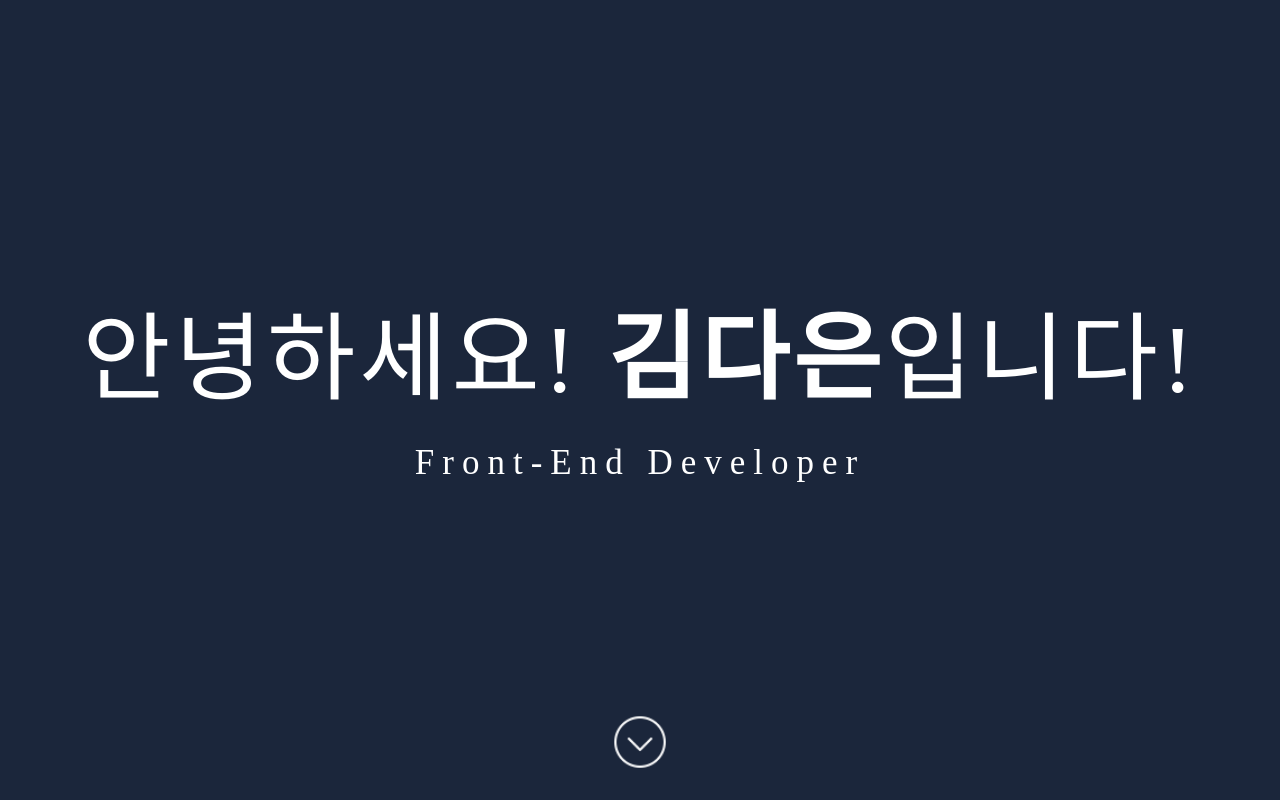
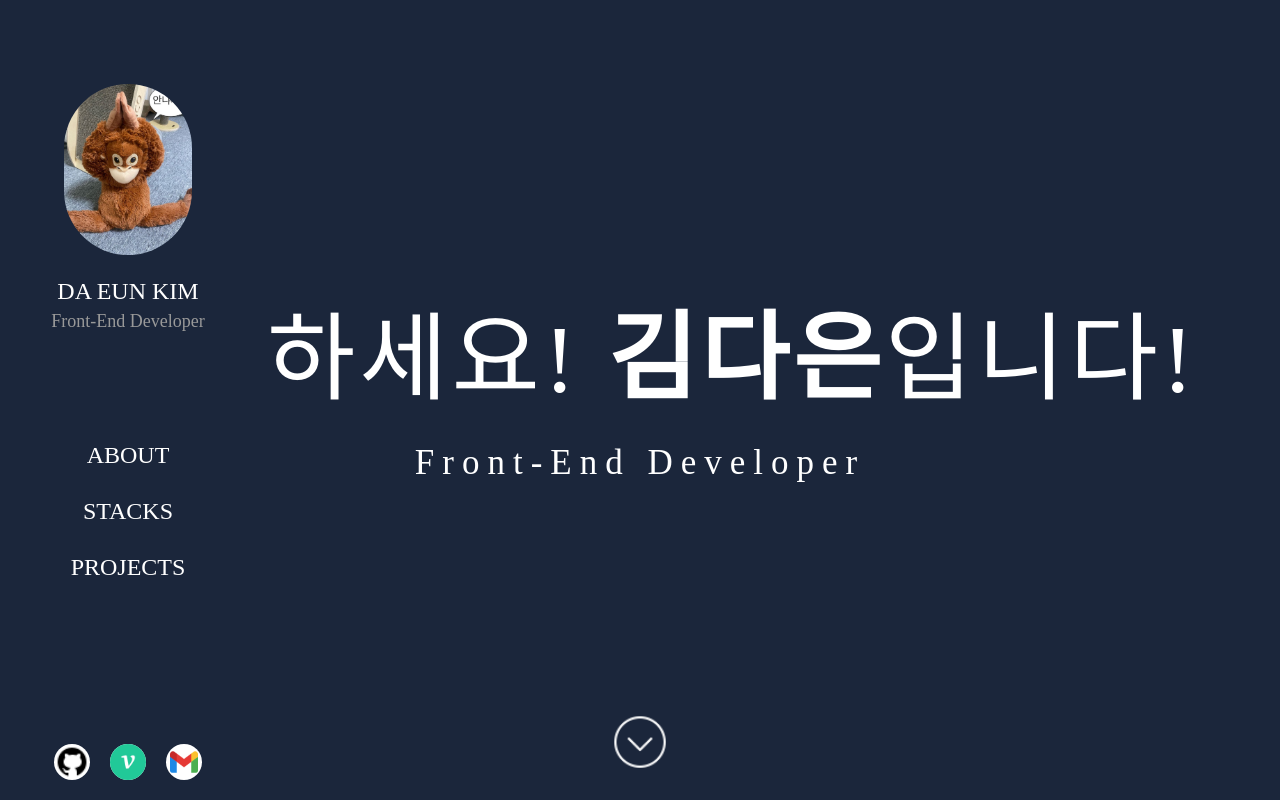
Before and after one commit to dannnnne/dannnnne.github.io, a React (Vite) app in the folder portfolio/: page / in a window 1280 px wide. Shown: the top 800 px of the page. Built offline with nearby package versions, Linux system fonts and the light colour scheme; a web font is replaced by a local one.

Commit message:
[FEAT] header 구현

```diff
--- a/portfolio/src/components/header.jsx
+++ b/portfolio/src/components/header.jsx
@@ -1,5 +1,45 @@
+import githubImg from '../assets/github.png';
+import VelogImg from '../assets/velog.jpg';
+import GmailImg from '../assets/gmail.png';
+import profileImg from '../assets/hi.jpg';
+
 const Header = () => {
-  return <div>header</div>;
+  return (
+    <div className="bg-[rgb(27,38,59)] w-[20%] h-screen fixed  left-0 top-[0px] flex flex-col justify-between py-5">
+      <div className="mt-16 flex flex-col justify-center items-center -mb-14 ">
+        <img src={profileImg} className="w-1/2 mx-auto mb-5 rounded-full" />
+        <h2 className="text-white sm:text-xl lg:text-2xl text-sm">
+          DA EUN KIM
+        </h2>
+        <p className="text-[rgb(153,153,153)] sm:text-[12px] lg:text-lg text-[9px]">
+          Front-End Developer
+        </p>
+      </div>
+
+      <div>
+        <ul className="text-white flex flex-col justify-center items-center gap-6 text-lg sm:text-2xl">
+          <li>ABOUT</li>
+          <li>STACKS</li>
+          <li>PROJECTS</li>
+        </ul>
+      </div>
+
+      <div className="flex justify-center gap-2 sm:gap-5">
+        <div className="bg-white rounded-[50%] w-6 h-6 sm:w-9 sm:h-9">
+          <img src={githubImg} className=" w-6 h-6 sm:w-11 sm:h-9" />
+        </div>
+        <div className="w-6 h-6 sm:w-9 sm:h-9 bg-white rounded-[50%]">
+          <img src={VelogImg} className="w-6 h-6 sm:w-9 sm:h-9 rounded-[50%]" />
+        </div>
+        <div className="bg-white rounded-[50%] w-6 h-6 sm:w-9 sm:h-9 relative">
+          <img
+            src={GmailImg}
+            className="absolute w-5 h-5 right-[2px] top-[2px]  sm:w-8 sm:h-8"
+          />
+        </div>
+      </div>
+    </div>
+  );
 };
 
 export default Header;
```
